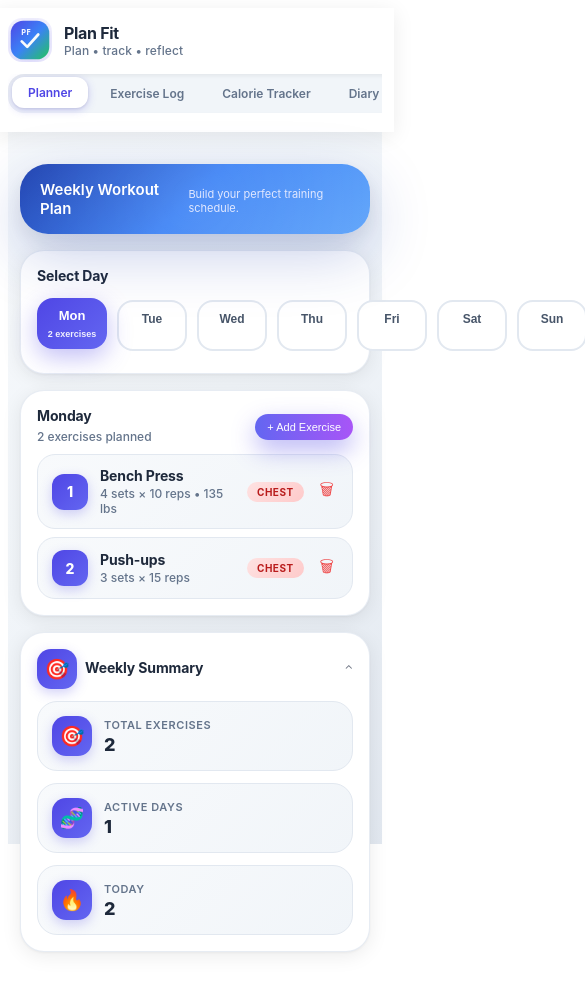
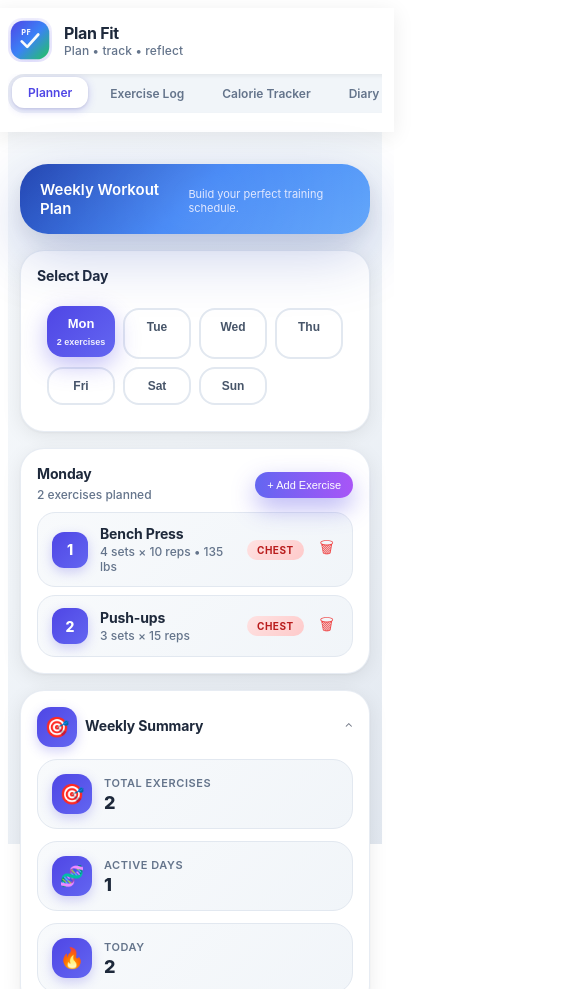
Before and after one commit to mital1310/planner-fit, a website built with Vite: page index.html in a window 390 px wide. Shown: the top 989 px of the page, 585 px wide, since content can reach past the window. Built offline with nearby package versions, Linux system fonts and the light colour scheme.

Commit message:
styling fix

```diff
--- a/src/global.css
+++ b/src/global.css
@@ -633,6 +633,28 @@ textarea.notes-input:focus,
   font-weight: 600;
 }
 
+/* Mobile layout for planner day row – match Calorie Tracker behavior */
+@media (max-width: 640px) {
+  .day-row {
+    display: grid;
+    grid-template-columns: repeat(4, minmax(0, 1fr));
+    gap: 8px;
+    margin-top: 16px;
+
+    /* no horizontal scroll; let days wrap instead */
+    overflow-x: visible;
+    padding: 8px 10px 10px;
+  }
+
+  .day-pill {
+    min-width: 0;      /* allow pill to shrink to grid cell */
+    width: 100%;
+    padding: 10px 8px; /* slightly tighter horizontally */
+    white-space: nowrap;
+  }
+}
+
+
 /* Exercise list rows ---------------------------------- */
 
 .exercise-row {
```
